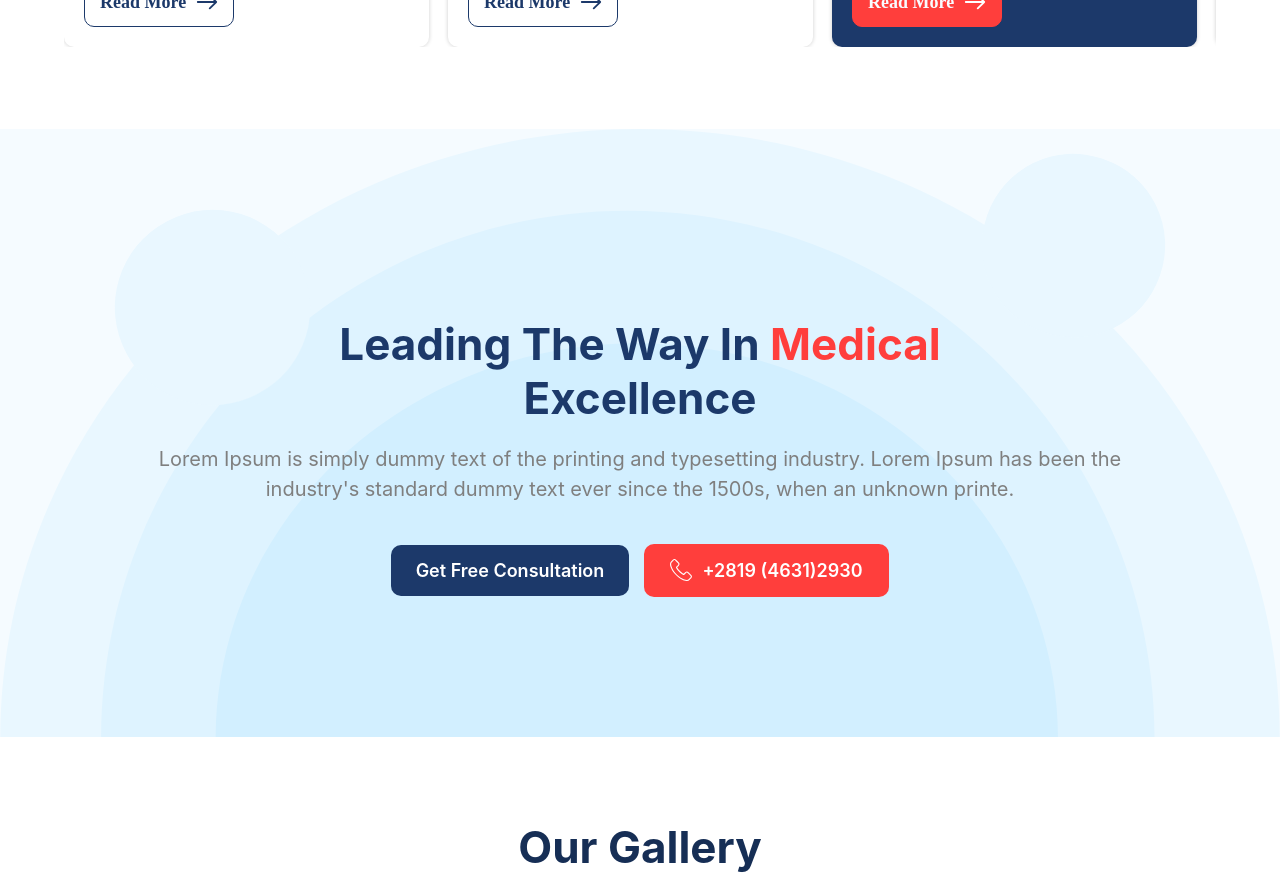
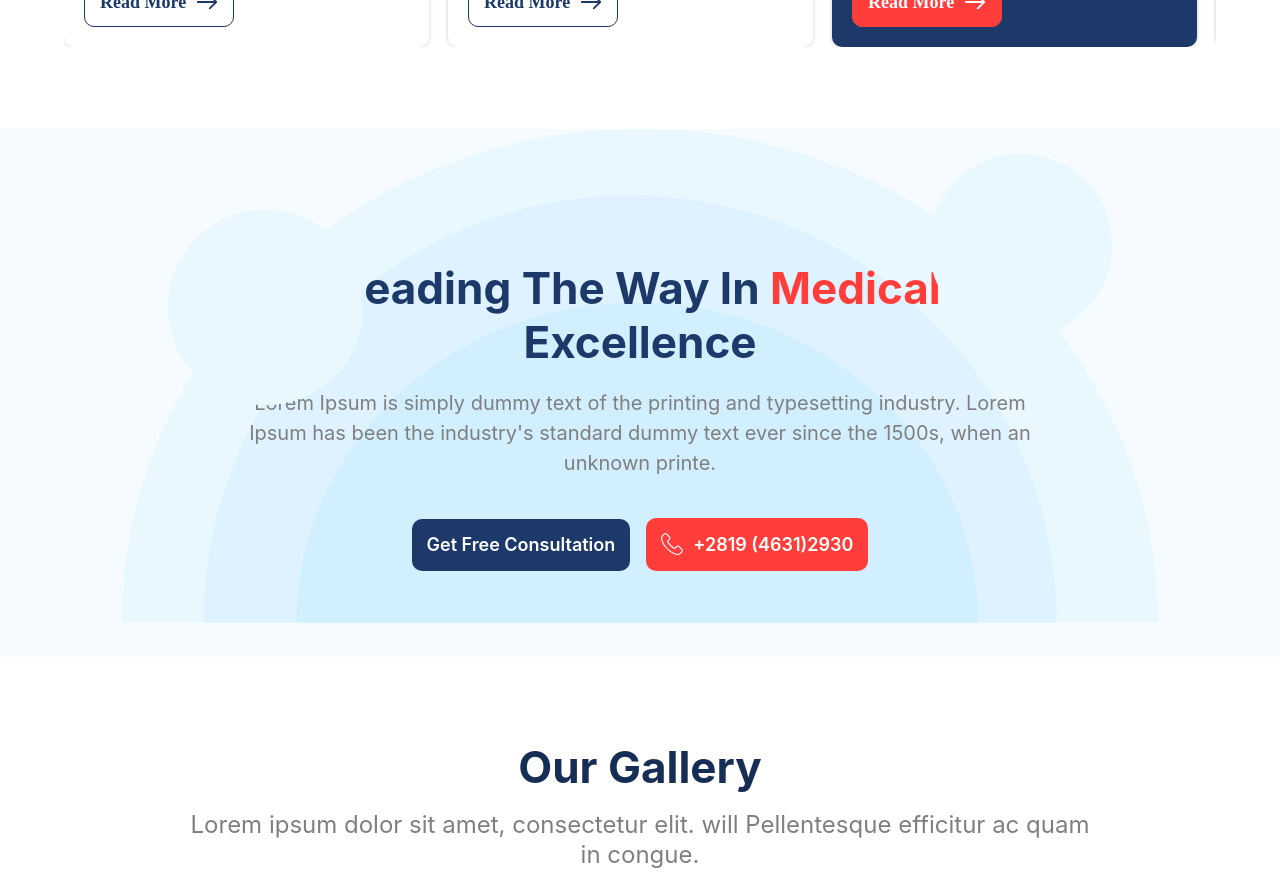
Before and after one commit to ProgrammerAlok/spanee-hospital, a React (Vite) app: page / in a window 1280 px wide. Shown: the part 1920-2797 px from the top of the page. Built offline with nearby package versions, Linux system fonts and the light colour scheme; a web font is replaced by a local one.

Commit message:
fix in Home page & secendary banner responsive done

```diff
--- a/src/components/Home/OurExperts/index.jsx
+++ b/src/components/Home/OurExperts/index.jsx
@@ -13,8 +13,8 @@ const OurExperts = () => {
   const [sliderState, setsliderState] = React.useState(0);
 
   return (
-    <div className="flex flex-col mt-[103px] max-w-[1440px] w-[90%]">
-      <div className="flex flex-col gap-[50px] items-center justify-start w-full">
+    <div className="flex flex-col mt-10 md:mt-5 max-w-[1440px] w-[90%]">
+      <div className="flex flex-col gap-12 md:gap-4 items-center justify-start w-full">
         <Heading1
           className={` text-center `}
           heading={{
--- a/src/components/Home/OurGallery/index.jsx
+++ b/src/components/Home/OurGallery/index.jsx
@@ -8,7 +8,7 @@ const OurGallery = () => {
 
   return (
     <div
-      className='container-wrapper max-w-[1440px] w-[90%] mx-auto mt-20 '
+      className='container-wrapper max-w-[1440px] w-[90%] mx-auto mt-20 md:mt-5 '
     >
       <div
         className='our-gallery-container  '
@@ -73,7 +73,7 @@ const OurGallery = () => {
         </div>
       </div>
 
-      <div className='flex justify-center items-center pt-10'>
+      <div className='flex justify-center items-center pt-10 md:pt-5'>
         <BtnPrimary className={``} text={`View More`} handleOnClick={()=>navigate('/gallery')} />
       </div>
     </div>
--- a/src/components/Home/OurNewsBlog/index.jsx
+++ b/src/components/Home/OurNewsBlog/index.jsx
@@ -12,7 +12,7 @@ const OurNewsBlog = () => {
   const [sliderState, setsliderState] = React.useState(0);
 
   return (
-    <div className="flex flex-col gap-[50px] items-center justify-start max-w-[1440px] mt-[105px] mx-auto w-[90%] ">
+    <div className="flex flex-col gap-[50px] md:gap-4 items-center justify-start max-w-[1440px] mt-10 md:mt-5 mx-auto w-[90%] ">
       <Heading1
         className={``}
         heading={{
@@ -26,7 +26,7 @@ const OurNewsBlog = () => {
         description={{
           text: `There are many variations of passages of Lorem Ipsum available, but the majority have suffered alteration in
             some form, by injected humour, or randomised words which don't look even slightly believable.`,
-          className: `w-[80%] md:w-full mx-auto text-center pt-4 md:pt-2 `,
+          className: `w-[80%] md:w-full mx-auto text-center pt-4 md:pt-0 `,
         }}
       />
 
@@ -81,7 +81,7 @@ const NewsBlogCard = ({
 }) => {
   return (
     <div
-      className={`bg-white-A700 hover:cursor-pointer flex flex-1 flex-col gap-5 items-center justify-start pb-[19px] rounded-[10px] hover:shadow-bs shadow-bs w-[95%] cursor-pointer ${className}`}
+      className={`bg-white-A700 hover:cursor-pointer flex flex-1 flex-col gap-5 items-center justify-start pb-[19px] md:pb-3 rounded-[10px] hover:shadow-bs shadow-bs w-[95%] cursor-pointer ${className}`}
       onClick={handleOnClick}
     >
       <Img
--- a/src/components/Home/OurReviews/index.jsx
+++ b/src/components/Home/OurReviews/index.jsx
@@ -12,7 +12,7 @@ const OurReviews = () => {
 
   return (
     <div className=' max-w-[1440px] w-[90%] flex flex-col justify-center items-center md:gap-6 pt-6 '>
-        <div className="flex flex-col gap-3.5 items-center justify-start  ">
+        <div className="flex flex-col gap-3.5 md:gap-0 items-center justify-start  ">
           <Heading1
             className={`text-center`}
             title={{
@@ -41,7 +41,7 @@ const OurReviews = () => {
             setsliderState(e?.item);
           }}
           ref={sliderRef}
-          className="max-w-[1440px] w-full mt-8 md:mt-2"
+          className="max-w-[1440px] w-full mt-8 md:mt-0"
           items={OurReviewsData.map((obj, key) => <Card key={key} {...obj} />)}
           renderDotsItem={({ isActive }) => {
             if (isActive) {
--- a/src/pages/Home1/index.jsx
+++ b/src/pages/Home1/index.jsx
@@ -35,25 +35,25 @@ const Home1Page = () => {
       <OurServices />
 
       {/* secondary banner */}
-      <div className="relative h-[38rem] w-screen bg-gray-50_03 overflow-hidden mt-[8rem] ">
-        <div className="absolute inset-x-[0] mx-auto top-[0] max-w-[1440px]">
-          <div className="relative md:h-[1147px] h-[1228px] sm:h-[175px] mx-auto">
+      <div className="relative h-[33rem] md:h-[11rem] bg-gray-50_03 mt-[8rem] w-screen ">
+        <div className="absolute inset-x-[0] mx-auto top-[0] max-w-[1440px] w-[90%] md:mt-2 ">
+          <div className="relative md:h-[175px] h-[1228px] mx-auto">
             <div className="absolute bg-gray-50_03 inset-x-[0] mx-auto top-[0] w-full"></div>
             <div
-              className="absolute bg-contain bg-no-repeat flex flex-col inset-[0] md:top-0 items-center justify-center w-[100%]"
+              className="absolute bg-contain bg-no-repeat flex flex-col inset-[0] md:top-0 items-center justify-center w-[90%] md:w-full mx-auto"
               style={{
                 backgroundImage: "url('images/img_group19.svg')",
               }}
             >
-              <div className="flex flex-col items-center justify-start mb-[654px] mt-[82px] w-full">
+              <div className="flex flex-col items-center justify-start mb-[654px] md:mb-6  w-full">
                 <Text
-                  className="md:text-[20px] text-[44px] font-inter font-[700] leading-[53.25px] md:leading-[30px] text-center text-indigo-900 "
+                  className="md:text-[20px] text-[44px] font-inter font-[700] leading-[53.25px] md:leading-[30px] text-center text-indigo-900  "
                   size="txtInterBold44Indigo900"
                 >
-                  <span className=" font-inter font-bold">
+                  <span className=" font-inter font-[700] text-[44px] md:text-[20px] md:leading-[30px] leading-[53.25px] text-center ">
                     Leading The Way In{" "}
                   </span>
-                  <span className="text-red-500 font-inter font-bold">
+                  <span className="text-red-500">
                     <>
                       Medical
                       <br />
@@ -62,19 +62,20 @@ const Home1Page = () => {
                   <span className=" font-inter font-bold"> Excellence</span>
                 </Text>
                 <Text
-                  className="leading-[30px] md:leading-[18px] font-inter font-[400] md:text-[14px] text-[20px] mt-[19px] text-center text-gray-600 w-[80%]"
+                  className="leading-[30px] md:leading-[18px] font-inter font-[400] md:text-[14px] text-[20px] mt-[19px] md:mt-2 text-center text-gray-600 w-[80%] md:w-full "
                   size="txtInterRegular20Gray600"
                 >
                   <>
                     Lorem Ipsum is simply dummy text of the printing and
-                    typesetting industry. Lorem Ipsum has been the
+                    typesetting industry. <span className=' md:hidden ' > Lorem Ipsum has been the
                     industry&#39;s standard dummy text ever since the 1500s,
-                    when an unknown printe.
+                    when an unknown printe. </span>
                   </>
                 </Text>
-                <div className="flex sm:flex-col flex-row gap-[15px] items-center justify-center mt-10 w-[47%] md:w-full">
+
+                <div className="flex gap-4 md:gap-2 items-center justify-center mt-10 md:mt-2 w-[47%] md:w-full">
                   <Button
-                    className="cursor-pointer font-semibold leading-[normal] min-w-[238px] text-center text-lg"
+                    className="cursor-pointer font-inter font-[600] text-[18px] leading-[21.78px] md:text-[12px] md:leading-[18px] md:font-poppins "
                     shape="round"
                     color="indigo_900"
                     size="md"
@@ -83,11 +84,11 @@ const Home1Page = () => {
                     Get Free Consultation
                   </Button>
                   <Button
-                    className="common-pointer cursor-pointer flex items-center justify-center min-w-[245px]"
+                    className="common-pointer cursor-pointer flex items-center justify-center"
                     onClick={() => navigate("/contactus")}
                     leftIcon={
                       <Img
-                        className="h-[22px] mb-px mr-2.5"
+                        className="h-[22px] md:h-[12px] mb-px mr-2.5"
                         src="images/img_call.svg"
                         alt="call"
                       />
@@ -97,18 +98,21 @@ const Home1Page = () => {
                     size="md"
                     variant="fill"
                   >
-                    <div className="font-semibold leading-[normal] text-left text-lg">
+                    <div className="cursor-pointer font-inter font-[600] text-[18px] leading-[21.78px] md:text-[12px] md:leading-[18px] md:font-poppins ">
                       +2819 (4631)2930
                     </div>
                   </Button>
                 </div>
+
               </div>
             </div>
           </div>
-          <div className="absolute flex sm:flex-col flex-row md:gap-10 inset-x-[0] items-start justify-between mx-auto top-[2%] w-[82%]">
+
+          <div className="absolute md:hidden flex sm:flex-col flex-row md:gap-10 inset-x-[0] items-start justify-between mx-auto top-[2%] w-[82%]">
             <div className="bg-blue-50 h-[195px] sm:mt-0 mt-14 rotate-[152deg] rounded-[97px] w-[195px]"></div>
             <div className="bg-blue-50 h-[183px] mb-[68px] rotate-[-161deg] rounded-[91px] w-[183px]"></div>
           </div>
+
         </div>
       </div>
 
@@ -118,7 +122,7 @@ const Home1Page = () => {
       <OurReviews />
 
       {/* subscriber news letter */}
-      <div className="bg-red-500 mt-[100px] w-screen py-[77px] md:py-5">
+      <div className="bg-red-500 mt-16 md:mt-8 w-screen py-[77px] md:py-5">
         <div className="flex md:flex-col md:gap-4 gap-10 items-center justify-between max-w-[1440px] w-[90%] mx-auto ">
           {/* left */}
           <div className="flex flex-col gap-[15px] w-[30%] md:w-full my-auto items-start justify-start">
```
